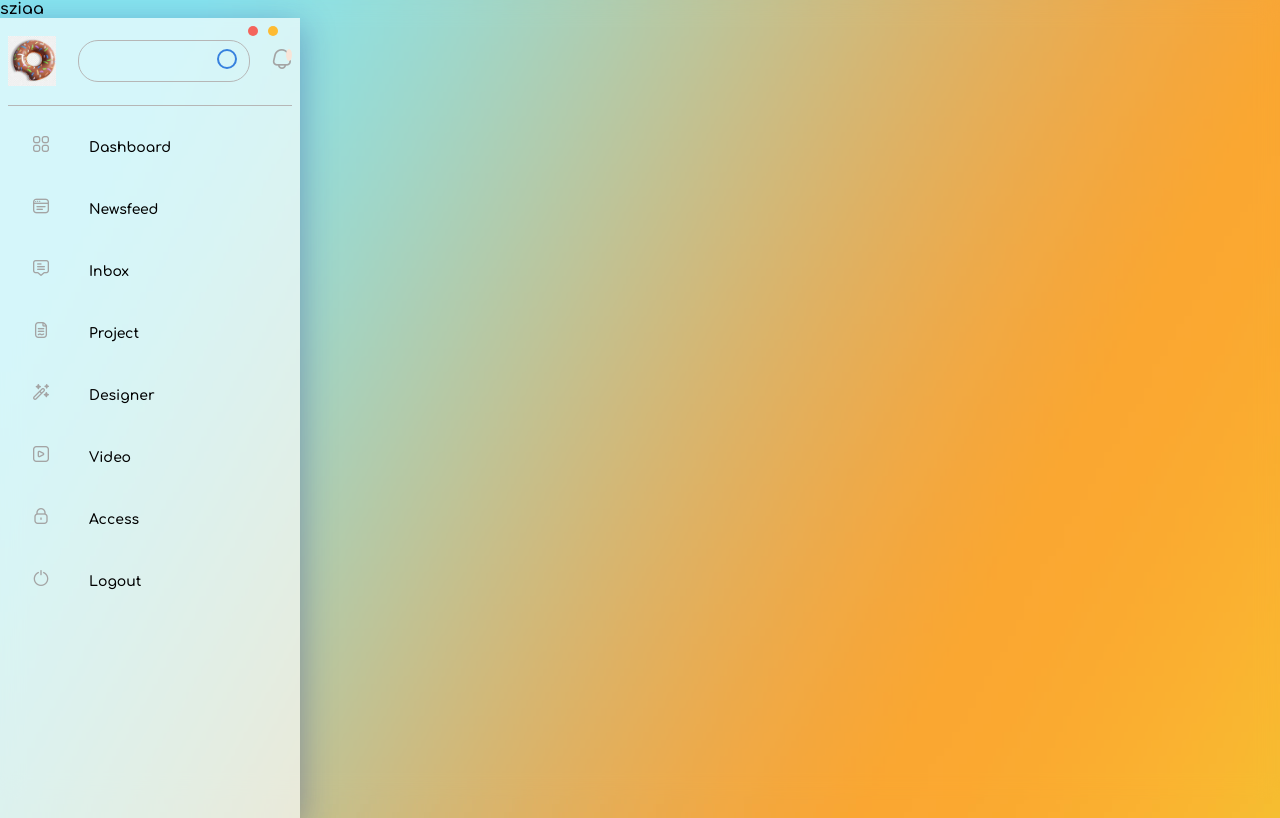
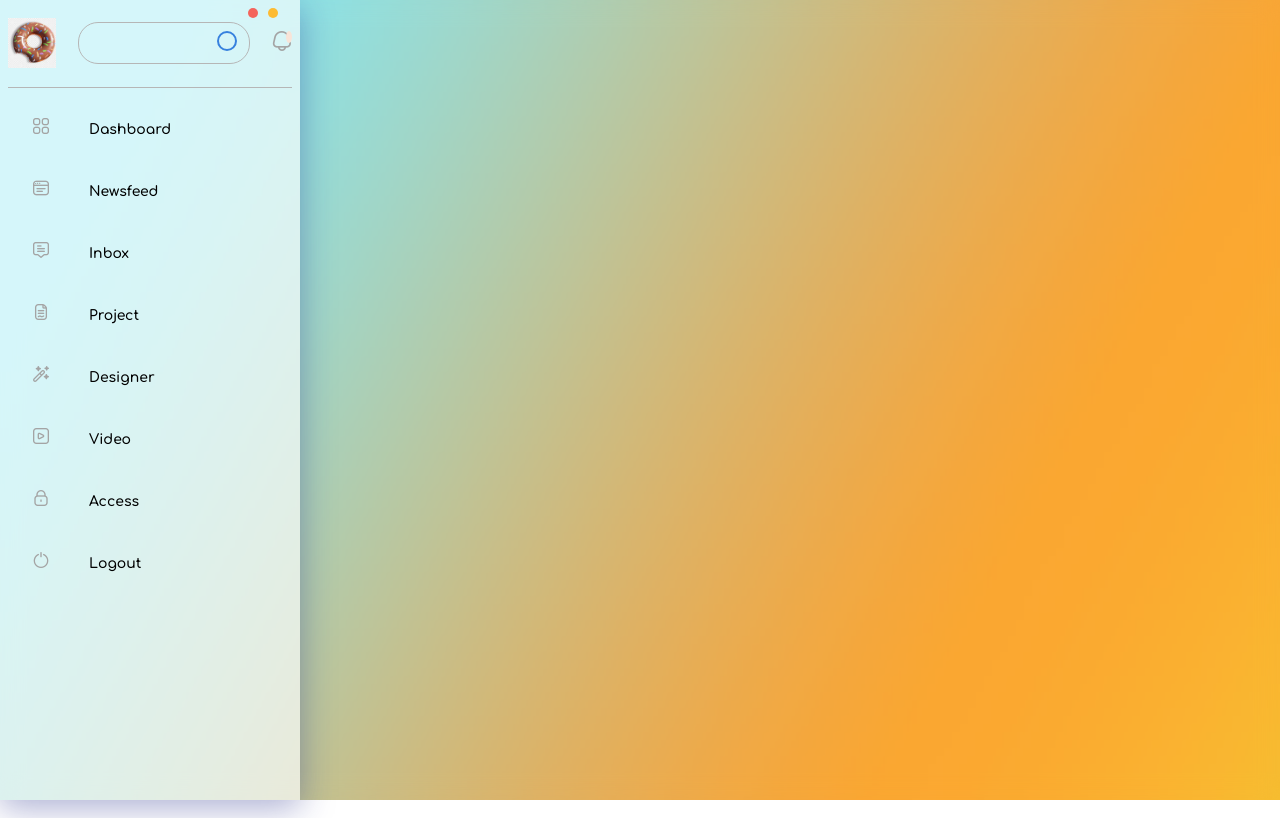
Before and after one commit to Botmen222/vlogpage, a plain HTML site: page index.html in a window 1280 px wide. Drawn offline with nearby package versions, Linux system fonts and the light colour scheme.

Commit message:
html change

```diff
--- a/index.html
+++ b/index.html
@@ -8,8 +8,6 @@
     <link rel="stylesheet" href="https://cdn-uicons.flaticon.com/uicons-regular-rounded/css/uicons-regular-rounded.css">
 </head>
 <body>
-    <p class="idk">sziaa</p>
-
     <aside class="">
         <div class="dots">
             <div class=dot_1></div>
```
